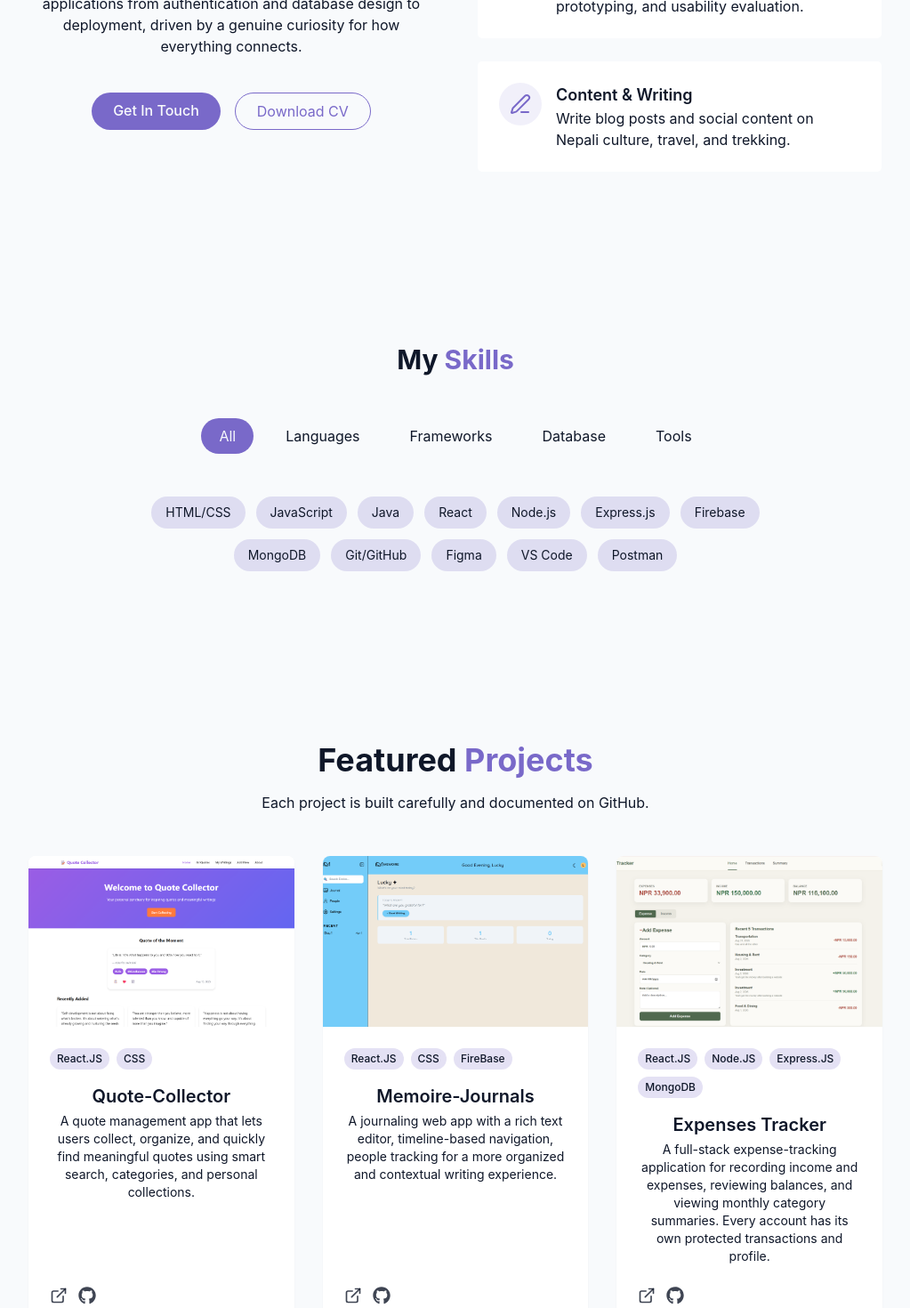
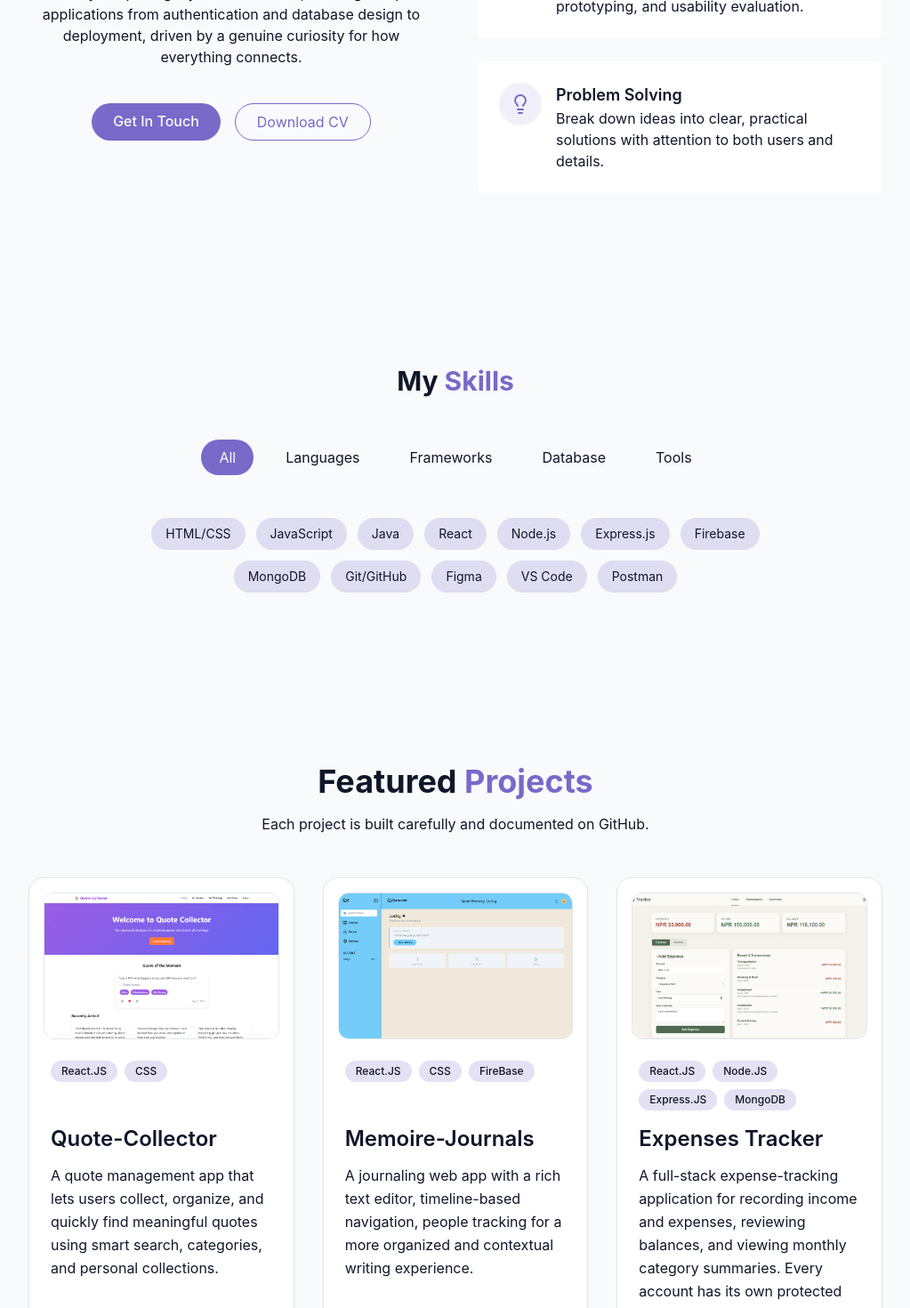
Before and after one commit to Luckyishim/Portfolio-Website, a React app: page / in a window 1280 px wide. Shown: the part 1240-2710 px from the top of the page at 89% size, without its empty margins (128-1151 px from the left). Built offline with nearby package versions, Linux system fonts and the light colour scheme; the HTML template or start-up script is replaced by a standard one.

Commit message:
updated 2.0

```diff
--- a/src/components/AboutSection.jsx
+++ b/src/components/AboutSection.jsx
@@ -1,4 +1,4 @@
-import { Code, PenLine, User } from "lucide-react"
+import { Code, Lightbulb, User } from "lucide-react"
 
 export const AboutSection = () => {
     return <section id="about" className="py-24 px-4 relative" >
@@ -54,11 +54,11 @@ export const AboutSection = () => {
                     <div className="gradient-border p-6 card-hover">
                         <div className="flex items-start gap-4" >
                             <div className="p-3 rounded-full bg-primary/10" >
-                                <PenLine className="h-6 w-6 text-primary" />
+                                <Lightbulb className="h-6 w-6 text-primary" />
                             </div>
                             <div className="text-left" >
-                                <h4 className="font-semibold text-lg"  > Content & Writing</h4>
-                                <p className="text-muted-foreground" > Write blog posts and social content on Nepali culture, travel, and trekking.</p>
+                                <h4 className="font-semibold text-lg"  > Problem Solving</h4>
+                                <p className="text-muted-foreground" > Break down ideas into clear, practical solutions with attention to both users and details.</p>
                             </div>
                         </div>
                     </div>
--- a/src/components/ProjectsSection.jsx
+++ b/src/components/ProjectsSection.jsx
@@ -44,32 +44,34 @@ export const ProjectsSection = () => {
             <div className="grid grid-cols-1 md:grid-cols-2 lg:grid-cols-3 gap-8" >
                 {projects.map((project, key) => (
                     <div key={key}
-                        className="group bg-card rounded-lg overflow-hidden shadow-xs card-hover flex flex-col h-full" >
+                        className="group bg-card rounded-2xl border border-border shadow-xs card-hover flex flex-col h-full overflow-hidden" >
 
-                        <div className="h-48 overflow-hidden" >
+                        <div className="p-4 pb-0">
+                            <div className="aspect-[16/10] overflow-hidden rounded-xl border border-border bg-secondary/30">
                             <img
                                 src={project.image}
                                 alt={project.title}
                                 className="w-full h-full object-cover transition-transform duration-500 group-hover:scale-110" />
+                            </div>
                         </div>
 
-                        <div className="p-6 flex flex-col flex-1" >
-                            <div className="flex flex-wrap gap-2 mb-4" >
+                        <div className="p-6 flex flex-col flex-1 text-left" >
+                            <div className="flex flex-wrap content-start gap-2 min-h-14 mb-4" >
                                 {project.tags.map((tag) => (
-                                    <span className="px-2 py-1 text-xs font-medium rounded-full bg-primary/20 text-secondary-foreground">
+                                    <span key={tag} className="px-3 py-1 text-xs font-medium rounded-full bg-primary/20 text-secondary-foreground">
                                         {tag}
                                     </span>
                                 ))}
                             </div>
 
 
-                            <h3 className="text-xl font-semibold mb-1" >
+                            <h3 className="text-2xl font-semibold mb-3" >
                                 {project.title}
                             </h3>
-                            <p className="text-muted-foreground text-sm mb-6" >
+                            <p className="text-muted-foreground leading-relaxed mb-6" >
                                 {project.description}
                             </p>
-                            <div className="flex justify-between items-center mt-auto" >
+                            <div className="flex items-center mt-auto pt-5 border-t border-border" >
                                 <div className="flex space-x-3" >
                                     <a href={project.demoUrl}
                                         target="_blank"
```
Also changed, not shown: 1 other file (tests, documents, lock files or other folders).
